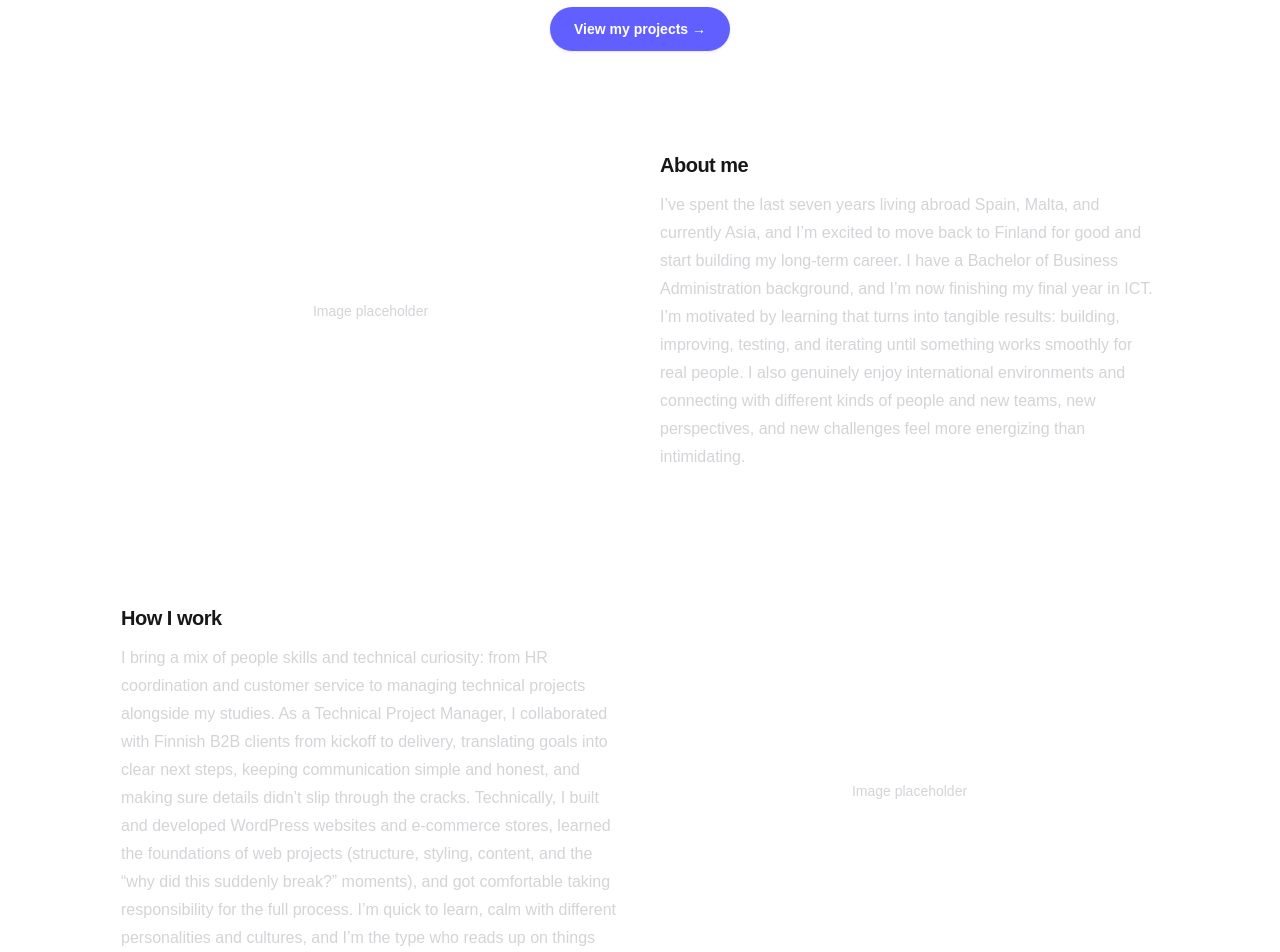
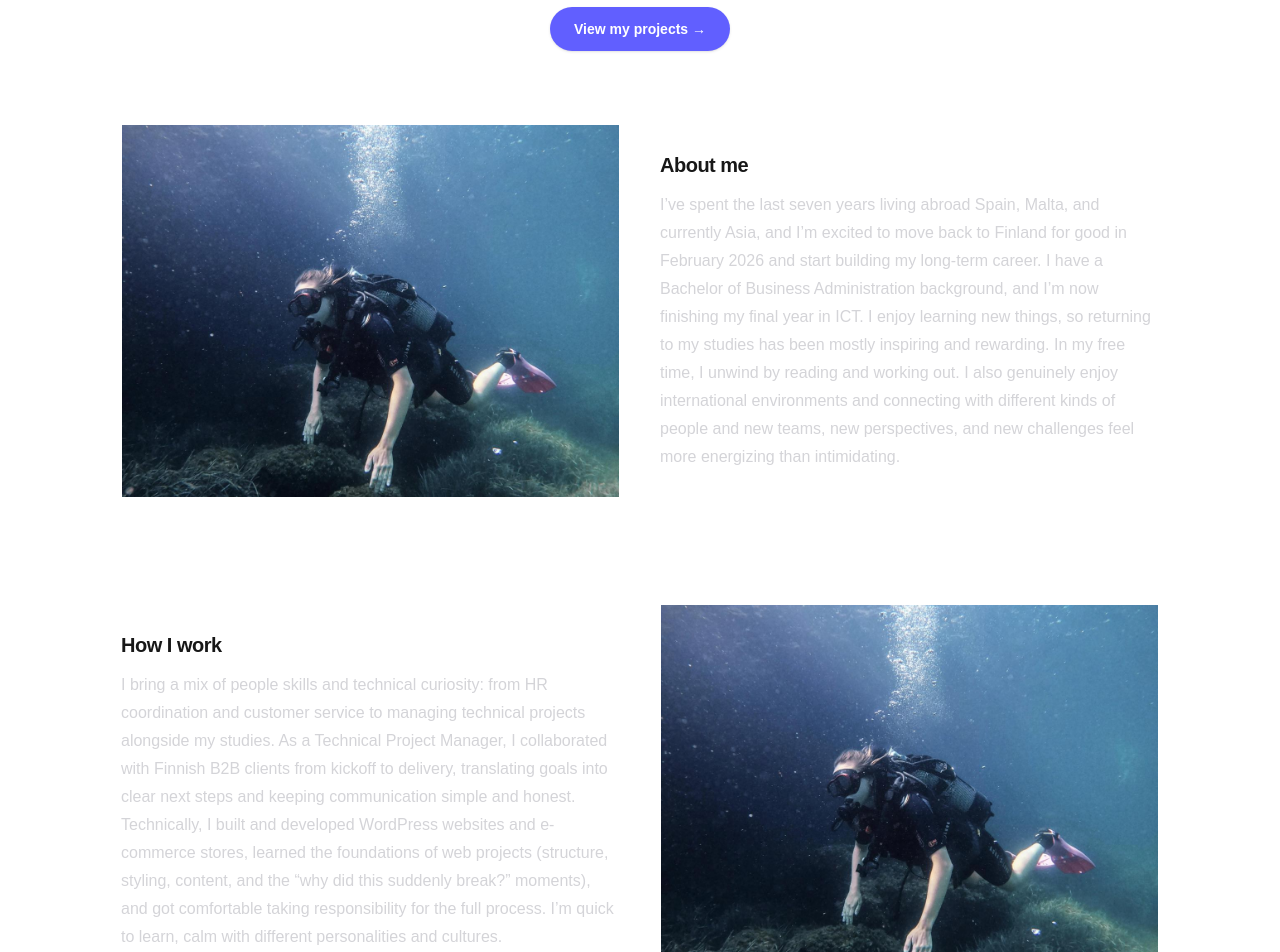
Before and after one commit to PaivarintaEmilia/my-portfolio, a Next.js app: page / in a window 1280 px wide. Shown: the part 740-1692 px from the top of the page. Built offline with nearby package versions, Linux system fonts and the light colour scheme.

Commit message:
Make modification to the texts.
Add photos to the Profile-page.

```diff
--- a/src/app/page.tsx
+++ b/src/app/page.tsx
@@ -24,7 +24,7 @@ export default function HomePage() {
           </h1>
           <p className="mt-3 max-w-2xl text-zinc-300 leading-7">
             I’m a final-year Information & Communication Technology student returning to Finland
-            after seven years abroad (Spain, Malta, and most recently Asia). During my studies I
+            after seven years abroad (Spain, Malta, and most recently Asia) in February 2026. During my studies I
             worked as a Technical Project Manager at a Finnish start-up, leading B2B website and e-commerce
             projects end-to-end in WordPress, where I learned a lot about clear communication, practical problem-solving,
             and shipping work that actually gets used. I’m now looking for an internship or junior role where I can grow fast,
@@ -56,25 +56,28 @@ export default function HomePage() {
       <SectionSplit
         title="About me"
         text="I’ve spent the last seven years living abroad Spain, Malta, and currently Asia, and I’m excited
-        to move back to Finland for good and start building my long-term career. I have a Bachelor of Business
-        Administration background, and I’m now finishing my final year in ICT. I’m motivated by learning that
-        turns into tangible results: building, improving, testing, and iterating until something works smoothly
-        for real people. I also genuinely enjoy international environments and connecting with different kinds of
+        to move back to Finland for good in February 2026 and start building my long-term career. I have a Bachelor of Business
+        Administration background, and I’m now finishing my final year in ICT. I enjoy learning new things, so
+        returning to my studies has been mostly inspiring and rewarding. In my free time, I unwind by reading
+        and working out. I also genuinely enjoy international environments and connecting with different kinds of
         people and new teams, new perspectives, and new challenges feel more energizing than intimidating."
         imageSide="left"
+        imageSrc="/images/diving-photo.jpeg"
+        imageAlt="Image of me divining in Malta."
       />
 
       <SectionSplit
         title="How I work"
         text="I bring a mix of people skills and technical curiosity: from HR coordination and customer service
         to managing technical projects alongside my studies. As a Technical Project Manager, I collaborated with
-        Finnish B2B clients from kickoff to delivery, translating goals into clear next steps, keeping communication
-        simple and honest, and making sure details didn’t slip through the cracks. Technically, I built and developed
-        WordPress websites and e-commerce stores, learned the foundations of web projects (structure, styling, content,
-        and the “why did this suddenly break?” moments), and got comfortable taking responsibility for the full process.
-        I’m quick to learn, calm with different personalities and cultures, and I’m the type who reads up on things
-        after work because I actually want to understand them—not just get them done."
+        Finnish B2B clients from kickoff to delivery, translating goals into clear next steps and keeping communication
+        simple and honest. Technically, I built and developed WordPress websites and e-commerce stores, learned the
+        foundations of web projects (structure, styling, content, and the “why did this suddenly break?” moments),
+        and got comfortable taking responsibility for the full process. I’m quick to learn, calm with different
+        personalities and cultures."
         imageSide="right"
+        imageSrc="/images/diving-photo.jpeg"
+        imageAlt=""
       />
     </div>
   );
--- a/src/app/projects/page.tsx
+++ b/src/app/projects/page.tsx
@@ -9,7 +9,9 @@ export default function ProjectsPage() {
       <section className="rounded-2xl border border-white/10 bg-white/5 p-6 sm:p-10">
         <h1 className="text-3xl font-semibold tracking-tight">My projects</h1>
         <p className="mt-3 max-w-3xl text-zinc-300 leading-7">
-          Here are some projects from my studies. The API project was built for school, and the Expense Tracker is a personal project to showcase my skills. The websites and e-commerce stores were created during my time as a Technical Project Manager at a Finnish startup alongside my studies.
+          Here are some projects of mine. The API project was built for school, and the Expense Tracker is a personal project
+          to showcase my skills. The websites and e-commerce stores were created during my time as a Technical Project Manager
+          at a Finnish startup alongside my studies.
         </p>
       </section>
 
@@ -79,7 +81,7 @@ export default function ProjectsPage() {
           <ContactLinks
             email="mariaemilia.paivarinta@gmail.com"
             phone="+34722610406"
-            linkedinUrl="www.linkedin.com/in/emilia-päivärinta-8413a8152"
+            linkedinUrl="https://linkedin.com/in/emilia-päivärinta-8413a8152"
             githubUrl="https://github.com/PaivarintaEmilia"
             compact
           />
--- a/src/components/SectionSplit.tsx
+++ b/src/components/SectionSplit.tsx
@@ -1,13 +1,19 @@
+import Image from "next/image";
+
 type SectionSplitProps = {
   title: string;
   text: string;
   imageSide?: "left" | "right";
+  imageSrc: string;
+  imageAlt: string;
 };
 
 export default function SectionSplit({
   title,
   text,
   imageSide = "left",
+  imageSrc,
+  imageAlt,
 }: SectionSplitProps) {
   const isLeft = imageSide === "left";
 
@@ -21,10 +27,13 @@ export default function SectionSplit({
       >
         {/* Image placeholder */}
         <div className="w-full md:w-1/2">
-          <div className="aspect-[4/3] w-full rounded-xl border border-white/10 bg-gradient-to-br from-white/10 to-white/5">
-            <div className="flex h-full items-center justify-center text-sm text-zinc-300">
-              Image placeholder
-            </div>
+          <div className="aspect-[4/3] w-full relative rounded-xl border border-white/10 bg-gradient-to-br from-white/10 to-white/5">
+            <Image
+              src={imageSrc}
+              alt={imageAlt}
+              fill
+              className="object-cover object-middle"
+            />
           </div>
         </div>
 
```
Also changed, not shown: public/images/diving-photo.jpeg (added).
